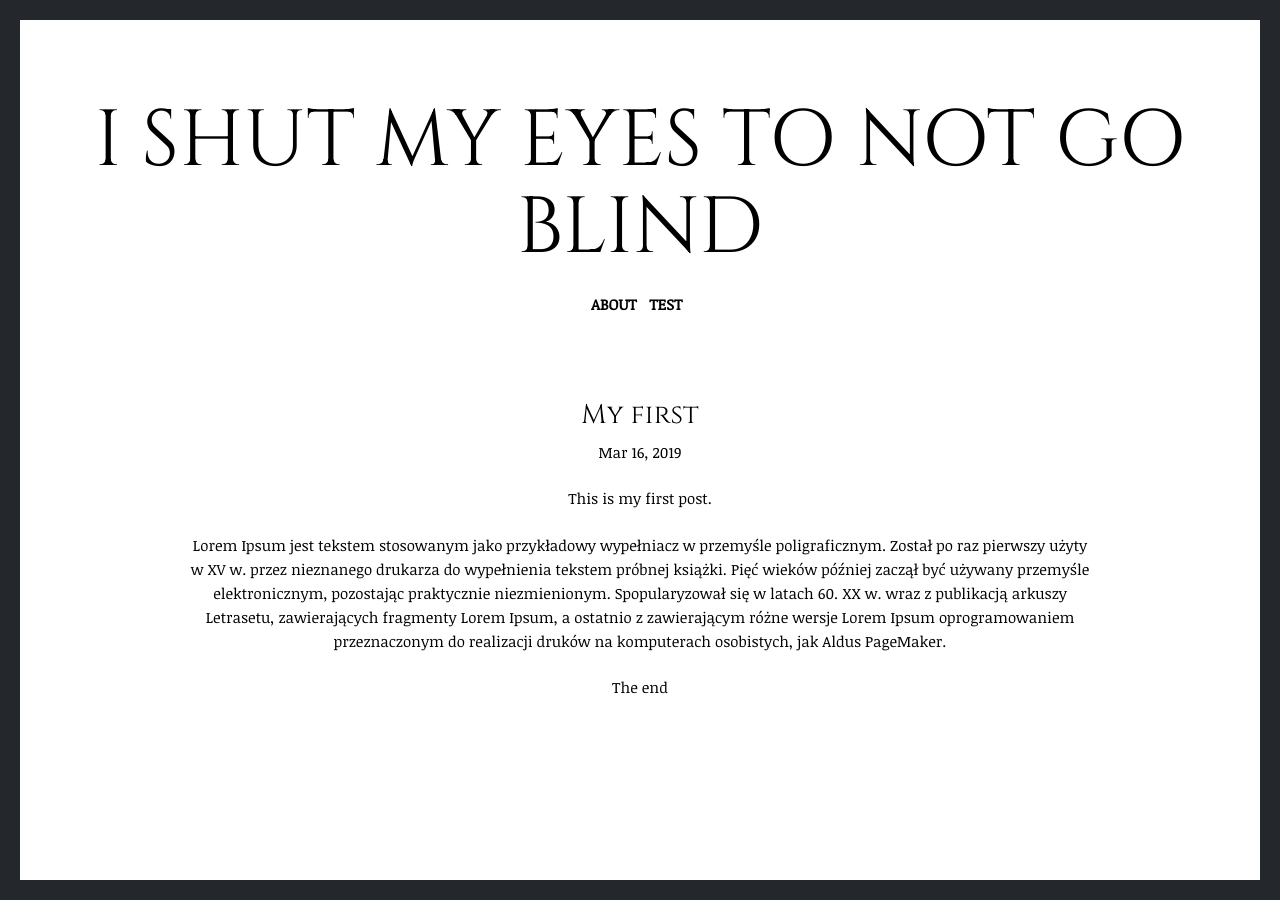
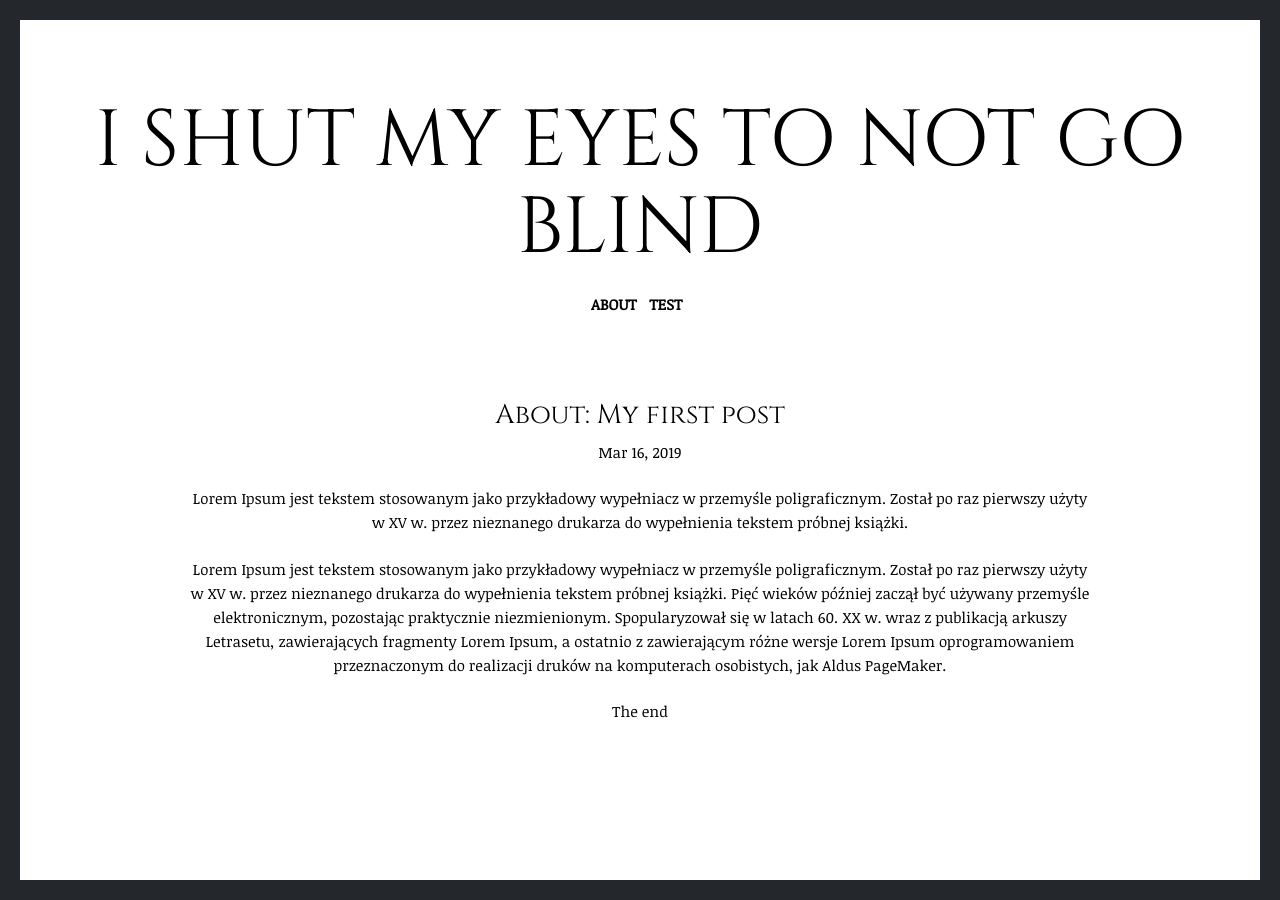
Before and after one commit to Re-git/luna-studio-page, a Jekyll site: the page built from _posts/2019-03-16-my-first.md, in a window 1280 px wide. Built offline with Jekyll 4.4.1, drawn with Linux system fonts in a browser that asks for light colours.

Commit message:
Update Post “2019-03-16-my-first”

```diff
--- a/_posts/2019-03-16-my-first.md
+++ b/_posts/2019-03-16-my-first.md
@@ -1,10 +1,10 @@
 ---
 layout: post
-title: My first
+title: 'About: My first post'
 date: 2019-03-16T17:18:01.867Z
 categories: Article
 ---
-This is my first post.
+Lorem Ipsum jest tekstem stosowanym jako przykładowy wypełniacz w przemyśle poligraficznym. Został po raz pierwszy użyty w XV w. przez nieznanego drukarza do wypełnienia tekstem próbnej książki.
 
 Lorem Ipsum jest tekstem stosowanym jako przykładowy wypełniacz w przemyśle poligraficznym. Został po raz pierwszy użyty w XV w. przez nieznanego drukarza do wypełnienia tekstem próbnej książki. Pięć wieków później zaczął być używany przemyśle elektronicznym, pozostając praktycznie niezmienionym. Spopularyzował się w latach 60. XX w. wraz z publikacją arkuszy Letrasetu, zawierających fragmenty Lorem Ipsum, a ostatnio z zawierającym różne wersje Lorem Ipsum oprogramowaniem przeznaczonym do realizacji druków na komputerach osobistych, jak Aldus PageMaker.
 
```
